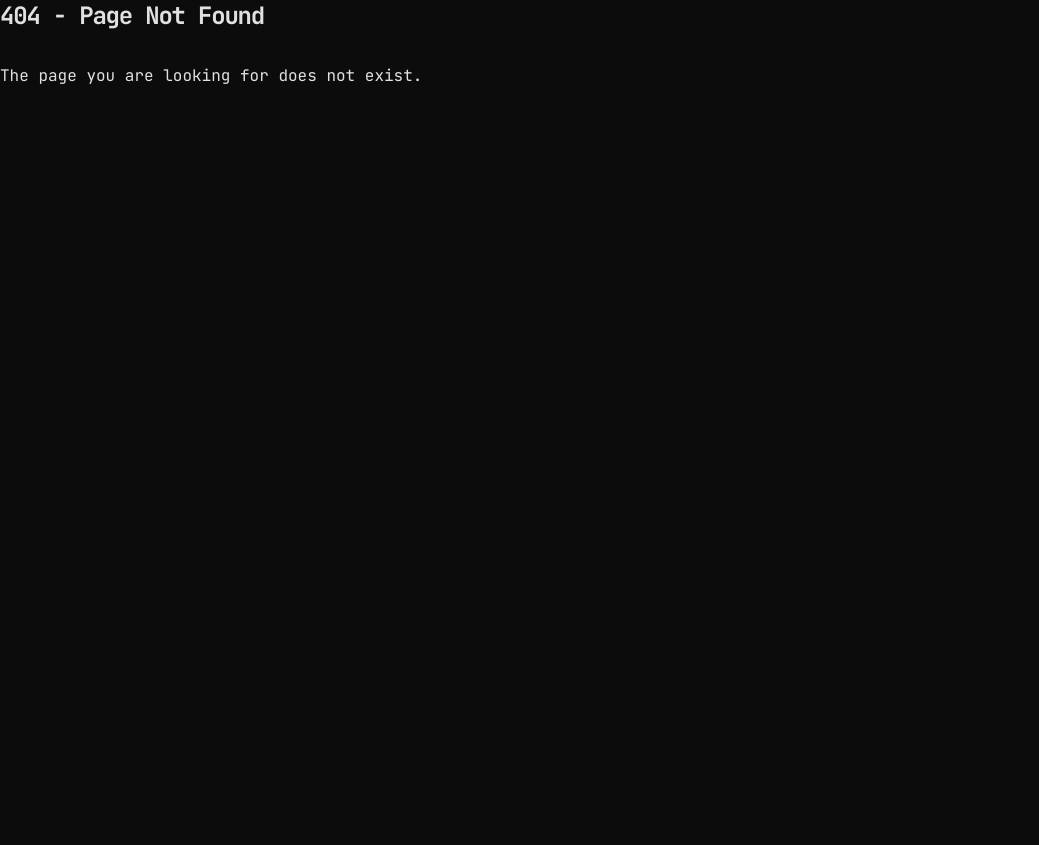
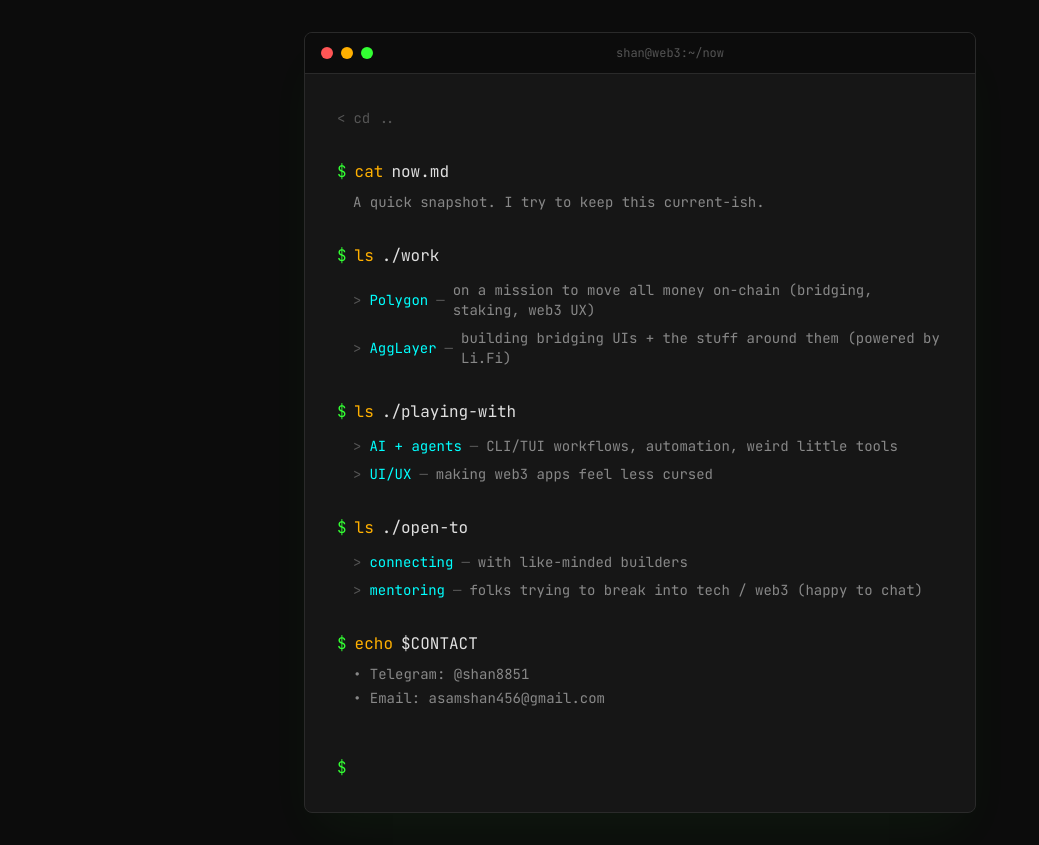
Before and after one commit to shan8851/shan_site, a Next.js app: page /now in a window 1280 px wide. Before the commit this address had no page. Shown: the whole page, without its empty margins (0-1039 px from the left). Before the commit the page ends 800 px from the top, so only its background shows below. Built offline with nearby package versions, Linux system fonts and the light colour scheme.

Commit message:
Add pinned links + /now page

```diff
--- /dev/null
+++ b/app/now/page.tsx
@@ -0,0 +1,120 @@
+import Link from 'next/link';
+
+import type { Metadata } from 'next';
+
+export const metadata: Metadata = {
+  title: 'Now - shan8851.eth',
+  description: 'What I’m up to right now.',
+};
+
+const NowPage = () => {
+  return (
+    <div className="min-h-screen flex items-center justify-center p-4 md:p-8">
+      {/* Terminal Window */}
+      <div className="w-full max-w-2xl bg-surface border border-border rounded-lg overflow-hidden shadow-2xl shadow-green/5">
+        {/* Terminal Title Bar */}
+        <div className="flex items-center gap-2 px-4 py-3 bg-background border-b border-border">
+          <div className="flex gap-2">
+            <div className="w-3 h-3 rounded-full bg-red" />
+            <div className="w-3 h-3 rounded-full bg-amber" />
+            <div className="w-3 h-3 rounded-full bg-green" />
+          </div>
+          <span className="flex-1 text-center text-xs text-textTertiary">
+            shan@web3:~/now
+          </span>
+        </div>
+
+        {/* Terminal Content */}
+        <div className="p-6 md:p-8 space-y-8">
+          {/* Back link */}
+          <Link
+            href="/"
+            className="inline-flex items-center gap-2 text-sm text-textTertiary hover:text-green transition-colors"
+          >
+            <span>{'<'}</span>
+            <span>cd ..</span>
+          </Link>
+
+          {/* Header */}
+          <div className="space-y-2">
+            <div className="flex items-center gap-2">
+              <span className="text-green">$</span>
+              <span className="text-amber">cat</span>
+              <span className="text-text">now.md</span>
+            </div>
+            <p className="text-textSecondary pl-4 text-sm">
+              A quick snapshot. I try to keep this current-ish.
+            </p>
+          </div>
+
+          <Section title="work">
+            <Item
+              name="Polygon"
+              description="on a mission to move all money on-chain (bridging, staking, web3 UX)"
+            />
+            <Item
+              name="AggLayer"
+              description="building bridging UIs + the stuff around them (powered by Li.Fi)"
+            />
+          </Section>
+
+          <Section title="playing-with">
+            <Item name="AI + agents" description="CLI/TUI workflows, automation, weird little tools" />
+            <Item name="UI/UX" description="making web3 apps feel less cursed" />
+          </Section>
+
+          <Section title="open-to">
+            <Item name="connecting" description="with like-minded builders" />
+            <Item
+              name="mentoring"
+              description="folks trying to break into tech / web3 (happy to chat)"
+            />
+          </Section>
+
+          <div className="space-y-2">
+            <div className="flex items-center gap-2">
+              <span className="text-green">$</span>
+              <span className="text-amber">echo</span>
+              <span className="text-text">$CONTACT</span>
+            </div>
+            <div className="pl-4 text-sm text-textSecondary space-y-1">
+              <p>• Telegram: @shan8851</p>
+              <p>• Email: asamshan456@gmail.com</p>
+            </div>
+          </div>
+
+          {/* Prompt */}
+          <div className="flex items-center gap-2 pt-4">
+            <span className="text-green">$</span>
+          </div>
+        </div>
+      </div>
+    </div>
+  );
+};
+
+const Section = ({ title, children }: { title: string; children: React.ReactNode }) => {
+  return (
+    <div className="space-y-3">
+      <div className="flex items-center gap-2">
+        <span className="text-green">$</span>
+        <span className="text-amber">ls</span>
+        <span className="text-text">./{title}</span>
+      </div>
+      <div className="pl-4 space-y-2">{children}</div>
+    </div>
+  );
+};
+
+const Item = ({ name, description }: { name: string; description: string }) => {
+  return (
+    <div className="flex items-center gap-2 text-sm">
+      <span className="text-textTertiary">{'>'}</span>
+      <span className="text-cyan">{name}</span>
+      <span className="text-textTertiary">—</span>
+      <span className="text-textSecondary">{description}</span>
+    </div>
+  );
+};
+
+export default NowPage;
--- a/app/page.tsx
+++ b/app/page.tsx
@@ -7,6 +7,11 @@
   EMAIL_URL,
   TELEGRAM_URL,
 } from 'app/constants';
+
+const DOTFILES_URL = 'https://github.com/shan8851/dotfiles';
+const AGGLAYER_UI_URL = 'https://ui.agglayer.dev/';
+const ARAGON_GOV_UI_KIT_URL = 'https://github.com/aragon/gov-ui-kit';
+const ARAGON_APP_URL = 'https://github.com/aragon/app';
 
 const Home = () => {
   return (
@@ -158,7 +163,7 @@
               <span className="text-amber">ls</span>
               <span className="text-text">./pages</span>
             </div>
-            <div className="pl-4">
+            <div className="pl-4 space-y-2">
               <Link
                 href="/uses"
                 className="group flex items-center gap-2 text-sm hover:text-green transition-colors"
@@ -169,6 +174,89 @@
                   tools & setup
                 </span>
               </Link>
+              <Link
+                href="/now"
+                className="group flex items-center gap-2 text-sm hover:text-green transition-colors"
+              >
+                <span className="text-textTertiary">{'>'}</span>
+                <span className="text-cyan group-hover:text-green">now</span>
+                <span className="text-textTertiary group-hover:text-textSecondary">
+                  what I’m up to
+                </span>
+              </Link>
+            </div>
+          </div>
+
+          {/* Pinned */}
+          <div className="space-y-2">
+            <div className="flex items-center gap-2">
+              <span className="text-green">$</span>
+              <span className="text-amber">ls</span>
+              <span className="text-text">./pinned</span>
+            </div>
+            <div className="grid grid-cols-1 gap-2 pl-4">
+              <a
+                href={DOTFILES_URL}
+                target="_blank"
+                rel="noopener noreferrer"
+                className="group flex items-center gap-2 text-sm hover:text-green transition-colors"
+              >
+                <span className="text-textTertiary">{'>'}</span>
+                <span className="text-cyan group-hover:text-green">dotfiles</span>
+                <span className="text-textTertiary group-hover:text-textSecondary">
+                  terminal + dev setup
+                </span>
+              </a>
+              <a
+                href={AGGLAYER_UI_URL}
+                target="_blank"
+                rel="noopener noreferrer"
+                className="group flex items-center gap-2 text-sm hover:text-green transition-colors"
+              >
+                <span className="text-textTertiary">{'>'}</span>
+                <span className="text-cyan group-hover:text-green">AggLayer UI</span>
+                <span className="text-textTertiary group-hover:text-textSecondary">
+                  bridging UI at Polygon (powered by Li.Fi)
+                </span>
+              </a>
+              <a
+                href={ARAGON_GOV_UI_KIT_URL}
+                target="_blank"
+                rel="noopener noreferrer"
+                className="group flex items-center gap-2 text-sm hover:text-green transition-colors"
+              >
+                <span className="text-textTertiary">{'>'}</span>
+                <span className="text-cyan group-hover:text-green">Aragon gov-ui-kit</span>
+                <span className="text-textTertiary group-hover:text-textSecondary">
+                  meaningful OSS contributions
+                </span>
+              </a>
+              <a
+                href={ARAGON_APP_URL}
+                target="_blank"
+                rel="noopener noreferrer"
+                className="group flex items-center gap-2 text-sm hover:text-green transition-colors"
+              >
+                <span className="text-textTertiary">{'>'}</span>
+                <span className="text-cyan group-hover:text-green">Aragon app</span>
+                <span className="text-textTertiary group-hover:text-textSecondary">
+                  legacy dapp codebase
+                </span>
+              </a>
+            </div>
+          </div>
+
+          {/* Highlights */}
+          <div className="space-y-2">
+            <div className="flex items-center gap-2">
+              <span className="text-green">$</span>
+              <span className="text-amber">cat</span>
+              <span className="text-text">highlights.txt</span>
+            </div>
+            <div className="pl-4 text-sm text-textSecondary space-y-1">
+              <p>• Building bridging + staking UX at Polygon (AggLayer / payments stuff)</p>
+              <p>• I like clean UI/UX, strong types, and shipping reliable systems</p>
+              <p>• Currently playing with AI/agents + CLI/TUI tooling</p>
             </div>
           </div>
 
--- a/app/sitemap.ts
+++ b/app/sitemap.ts
@@ -10,5 +10,9 @@
       url: `${baseUrl}/uses`,
       lastModified: new Date().toISOString().split('T')[0],
     },
+    {
+      url: `${baseUrl}/now`,
+      lastModified: new Date().toISOString().split('T')[0],
+    },
   ];
 }
```
